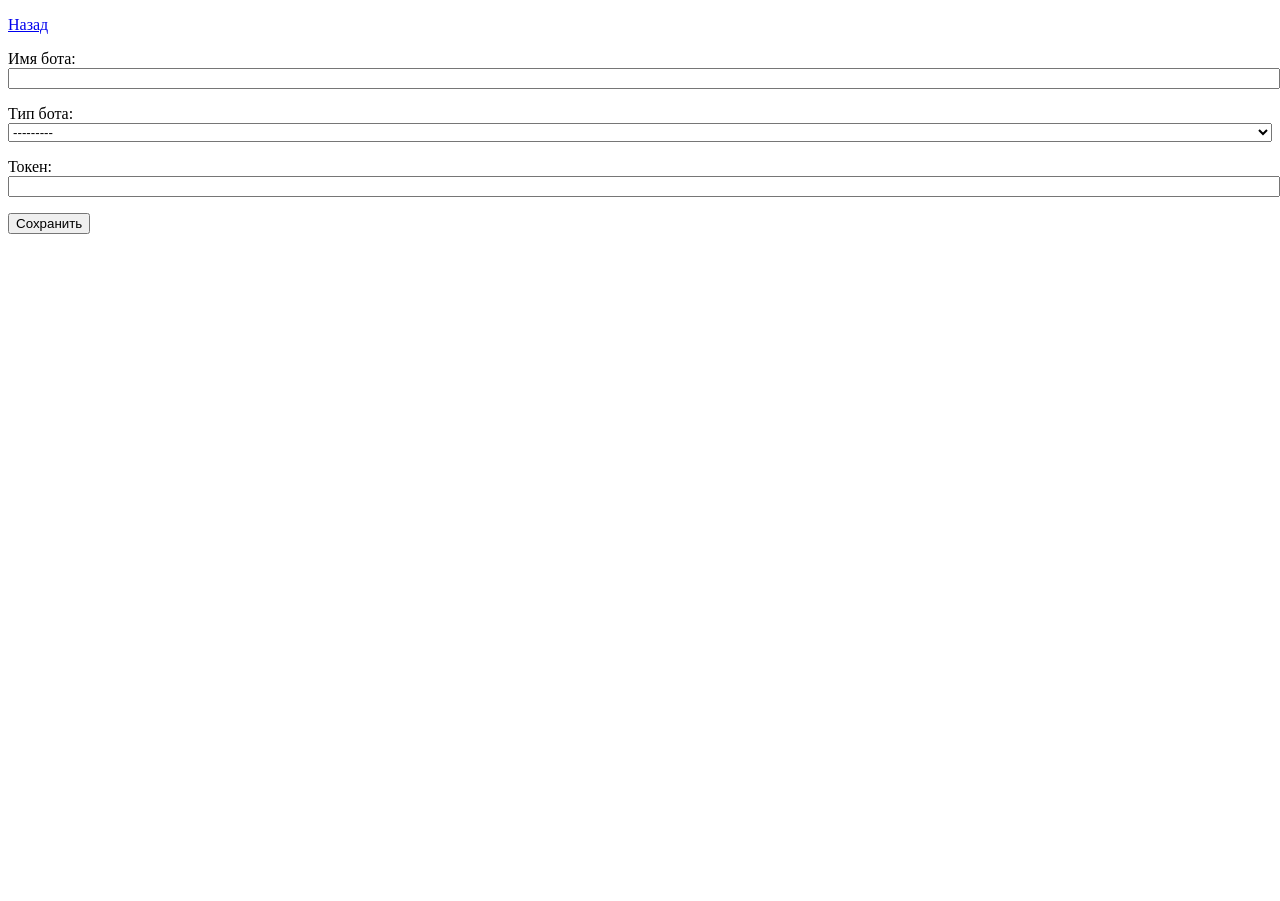
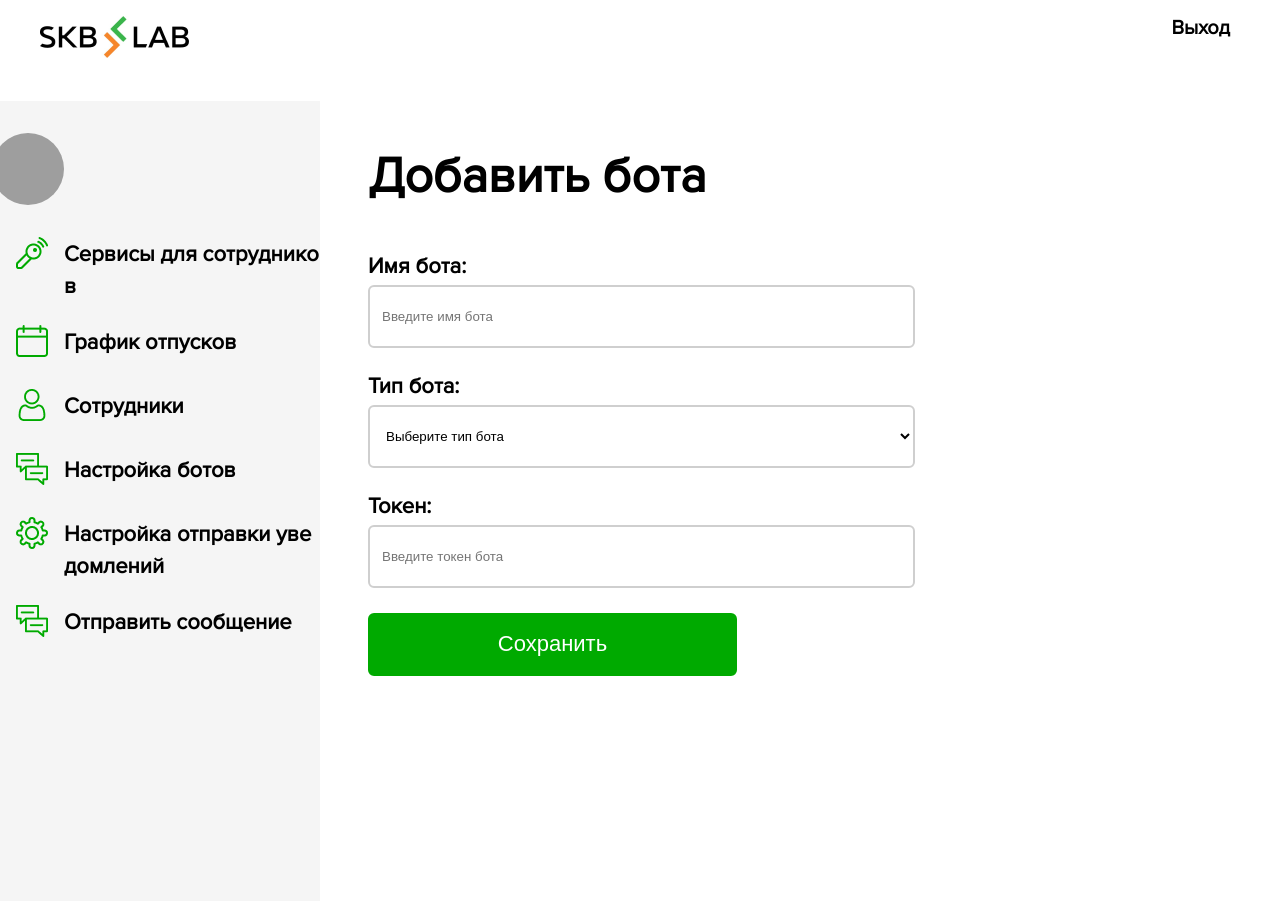
Before and after one commit to Dmitriy200123/employee_portal, a Django app: page /chatbots/add_chatbot/ in a window 1280 px wide. Before the commit the page ends 234 px from the top, so only its background shows below. Run offline with Django 3.2, Linux system fonts and the light colour scheme; the visitor is signed in with stand-in values (Sample User, id 1); data that the repository does not hold is empty; grey boxes are pictures that could not be loaded.

Commit message:
Frontend of "Add chat bot" and "Edit chat bot"(work together with PolinaSvyazhina)

```diff
--- a/employee_portal/chat_bots/forms.py
+++ b/employee_portal/chat_bots/forms.py
@@ -6,13 +6,18 @@ from django import forms
 
 
 class ChatBotForm(forms.ModelForm):
+    def __init__(self, *args, **kwargs):
+        super(ChatBotForm, self).__init__(*args, **kwargs)
+        self.fields['botType'].empty_label = 'Выберите тип бота'
+
     class Meta:
         model = ChatBot
         fields = ('name', 'botType', 'token')
         widgets = {
-            'name': forms.TextInput(attrs={'class': 'test'}),
-            'botType': forms.Select(choices=BotType.objects.all(), attrs={'class': 'test'}),
-            'token': forms.TextInput(attrs={'class': 'test'})
+            'name': forms.TextInput(attrs={'class': 'form_field', 'placeholder': 'Введите имя бота'}),
+            'botType': forms.Select(choices=BotType.objects.all(),
+                                    attrs={'class': 'form_field'}),
+            'token': forms.TextInput(attrs={'class': 'form_field', 'placeholder': 'Введите токен бота'})
         }
 
 
--- a/employee_portal/chat_bots/static/style.css
+++ /dev/null
@@ -1,6 +0,0 @@
-.test{
-    width: 100%;
-}
-label{
-    display: block;
-}
--- /dev/null
+++ b/employee_portal/chat_bots/static/styles/add_and_edit_chat_bot_style.css
@@ -0,0 +1,68 @@
+h1 {
+    font-style: normal;
+    font-weight: 600;
+    font-size: 50px;
+    line-height: 61px;
+}
+
+
+.edit_chat_bot {
+    margin-left: 5%;
+    margin-top: 3.5%;
+}
+
+form{
+    margin-top: 5%;
+}
+
+.form_field {
+    display: block;
+    box-sizing: border-box;
+    background: #FFFFFF;
+    border: 2px solid #CFCFCF;
+    border-radius: 6px;
+    width: 60%;
+    height: 63px;
+    padding-left: 12px;
+    text-size: 100px;
+    margin-top: 5px;
+    margin-bottom: 25px;
+}
+
+label {
+    font-style: normal;
+    font-weight: 600;
+    font-size: 22px;
+    line-height: 27px;
+}
+
+button{
+   cursor: pointer;
+}
+
+.save_bot_info {
+    background-color: #00AA00;
+    border: 2px solid #00AA00;
+    border-radius: 6px;
+    width: 369px;
+    height: 63px;
+    color: white;
+    font-size: 22px;
+    float: left;
+}
+
+.delete_bot {
+    width: 222px;
+    height: 63px;
+    font-weight: 600;
+    font-size: 22px;
+    line-height: 27px;
+    color: #FF1F01;
+    border: 2px solid #FF1F01;
+    background-color: #FFFFFF;
+    border-radius: 6px;
+    margin-left: 15.5%;
+    position: relative;
+    bottom: 43px;
+    float: left;
+}
--- a/employee_portal/chat_bots/templates/chat_bots/add_chat_bot_page.html
+++ b/employee_portal/chat_bots/templates/chat_bots/add_chat_bot_page.html
@@ -1,27 +1,41 @@
+{% extends 'base.html' %}
+
 {% load static %}
-<!DOCTYPE html>
-<html lang="en">
-<head>
-    <meta charset="UTF-8">
-    <title>Добавить чат-бота</title>
-    <link rel="stylesheet" type="text/css" href="{% static 'style.css' %}">
-</head>
-<body>
-<header>
-    <p><a href="{% url 'chatBots:chatBotsSetting' %}">Назад</a></p>
-</header>
 
+{% block title %}
+    {% if chatBot %}
+        Редактировать бота
+    {% else %}
+        Добавить бота
+    {% endif %}
+{% endblock %}
+
+{% block load_styles %}
+    <link rel="stylesheet" type="text/css" href="{% static 'styles/add_and_edit_chat_bot_style.css' %}">
+    <link rel="stylesheet" type="text/css" href="{% static 'styles/font.css' %}">
+    <link rel="stylesheet" type="text/css" href="{% static 'styles/side_bar_style.css' %}">
+    <link rel="stylesheet" type="text/css" href="{% static 'styles/header_style.css' %}">
+    <link rel="stylesheet" type="text/css" href="{% static 'styles/main_style.css' %}">
+{% endblock %}
+
+{% block right_content %}
+    <div class="edit_chat_bot">
+    {% if chatBot %}
+        <h1> Редактировать бота </h1>
+    {% else %}
+        <h1> Добавить бота </h1>
+    {% endif %}
         <form method="post">
             {% csrf_token %}
             {{ form.as_p }}
-    <input type="submit" value="Сохранить">
+            <button class="save_bot_info" type="submit">Сохранить</button>
         </form>
         {% if chatBot %}
             <form method="post" action="{% url 'chatBots:deleteChatBot' %}">
                 {% csrf_token %}
                 <input type="hidden" name="id" value="{{ chatBot.id }}">
-        <input type="submit" value="Удалить">
+                <button class="delete_bot" type="submit">Удалить бота</button>
             </form>
         {% endif %}
-</body>
-</html>
+    </div>
+{% endblock %}
--- a/employee_portal/chat_bots/views.py
+++ b/employee_portal/chat_bots/views.py
@@ -4,6 +4,7 @@ from chat_bots.sender_bots import MessengerType, SenderBots
 from django.shortcuts import get_object_or_404, redirect
 from django.urls import reverse_lazy
 from django.views.generic import ListView, CreateView, UpdateView, DeleteView, FormView
+from employee_information_site.models import Employee
 from slack_bot.bot import SlackBot
 from telegram.error import InvalidToken
 from telegram_bot.bot import TelegramBot
@@ -31,7 +32,6 @@ class AddChatBotPage(CreateView):
 
     @staticmethod
     def is_valid_token(token: str, bot_type):
-        # ToDO: Make slack bot token validation
         if bot_type.messenger_type == MessengerType.Telegram.name:
             try:
                 bot = TelegramBot(token)
@@ -45,6 +45,12 @@ class AddChatBotPage(CreateView):
                 return False
 
         return True
+
+    def get_context_data(self, **kwargs):
+        context = super(AddChatBotPage, self).get_context_data(**kwargs)
+        employee = Employee.objects.filter(user=self.request.user.id).first()
+        context['employee'] = employee
+        return context
 
 
 class UpdateChatBotPage(UpdateView):
@@ -67,6 +73,12 @@ class UpdateChatBotPage(UpdateView):
 
         form.add_error('token', 'Недействительный токен')
         return super().form_invalid(form)
+
+    def get_context_data(self, **kwargs):
+        context = super(UpdateChatBotPage, self).get_context_data(**kwargs)
+        employee = Employee.objects.filter(user=self.request.user.id).first()
+        context['employee'] = employee
+        return context
 
 
 class DeleteChatBotPage(DeleteView):
```
Lines whose indentation alone changed are shown as unchanged.
